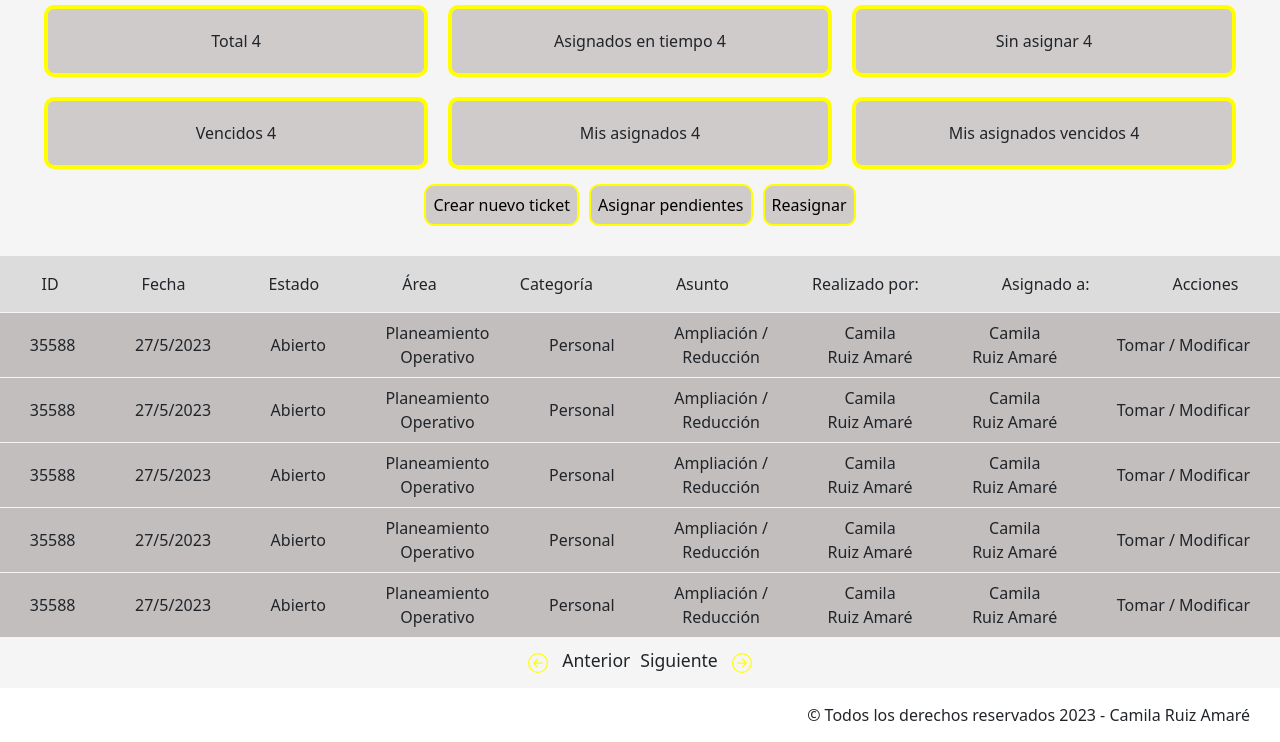
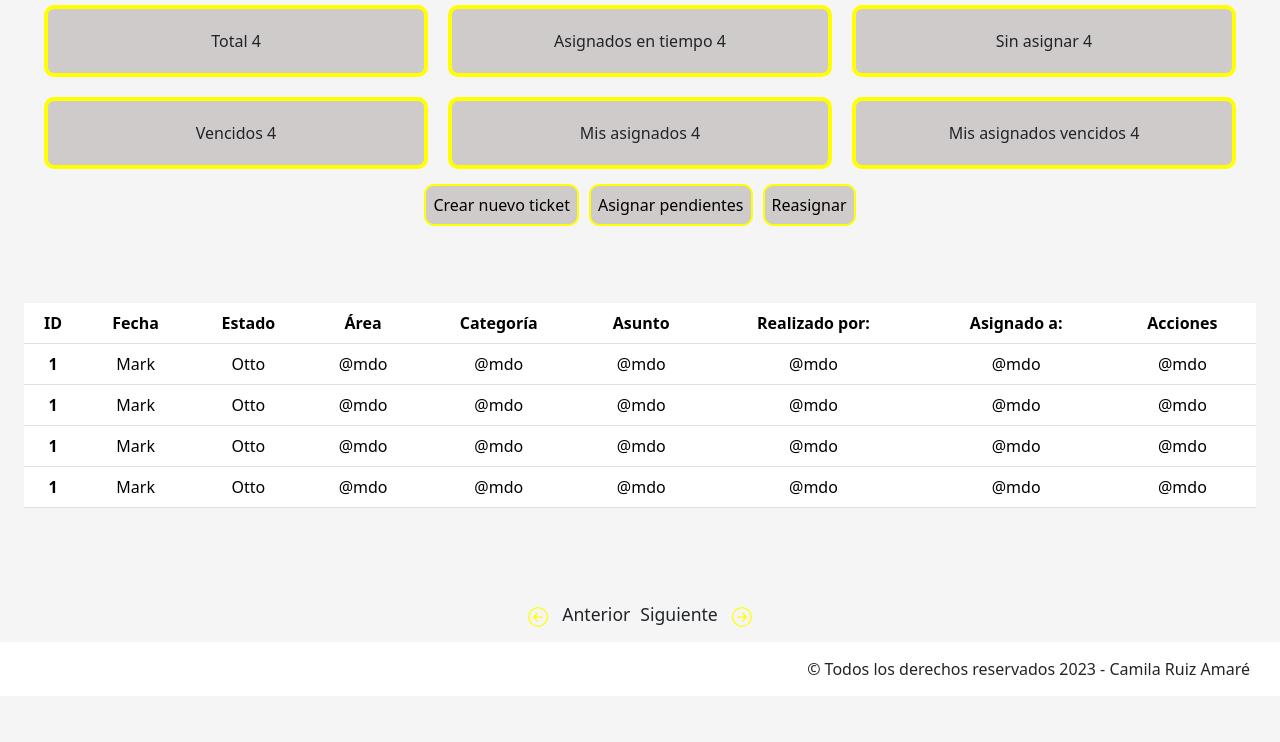
Before and after one commit to CamilaRuizAmare/preentrega-3-ruizamare_camila, a website: page index.html in a window 1280 px wide. Shown: the part 154-896 px from the top of the page. After the commit the page ends 850 px from the top, so only its background shows below. Drawn offline with nearby package versions, Linux system fonts and the light colour scheme.

Commit message:
se actualiza ticketera

```diff
--- a/index.html
+++ b/index.html
@@ -112,292 +112,67 @@
             </a>
           </button>
         </div>
-        <section>
-          <div class="d-flex order-ticket py-3 text-center">
-            <div>
-            <span>
-              ID
-            </span>
-            </div>
-            <div>
-              <span>
-                Fecha
-              </span>
-            </div>
-            <div>
-              <span>
-                Estado
-              </span>
-            </div>
-            <div>
-              <span>
-                Área
-              </span>
-            </div>
-            <div>
-              <span>
-                Categoría
-              </span>
-            </div>
-            <div>
-              <span>
-                Asunto
-              </span>
-            </div>
-            <div>
-              <span>
-                Realizado por:
-              </span>
-            </div>
-            <div>
-              <span>
-                Asignado a:
-              </span>
-            </div>
-            <div>
-              <span>
-                Acciones
-              </span>
-            </div>
-          </div>
-          <div class="d-flex order-ticket2 py-2 text-center">
-            <div>
-              <span>
-                35588
-              </span>
-            </div>
-            <div>
-              <span>
-                27/5/2023
-              </span>
-            </div>
-            <div>
-              <span>
-                Abierto
-              </span>
-            </div>
-            <div>
-              <span>
-                Planeamiento <br> Operativo
-              </span>
-            </div>
-            <div>
-              <span>
-                Personal
-              </span>
-            </div>
-            <div>
-              <span>
-                Ampliación / <br> Reducción
-              </span>
-            </div>
-            <div>
-              <span>
-                Camila <br> Ruiz Amaré
-              </span>
-            </div>
-            <div>
-              <span>
-                Camila <br> Ruiz Amaré
-              </span>
-            </div>
-            <div>
-              <span>
-                Tomar / Modificar
-              </span>
-            </div>
-          </div>
-          <div class="d-flex order-ticket2 py-2 text-center">
-            <div>
-              <span>
-                35588
-              </span>
-            </div>
-            <div>
-              <span>
-                27/5/2023
-              </span>
-            </div>
-            <div>
-              <span>
-                Abierto
-              </span>
-            </div>
-            <div>
-              <span>
-                Planeamiento <br> Operativo
-              </span>
-            </div>
-            <div>
-              <span>
-                Personal
-              </span>
-            </div>
-            <div>
-              <span>
-                Ampliación / <br> Reducción
-              </span>
-            </div>
-            <div>
-              <span>
-                Camila <br> Ruiz Amaré
-              </span>
-            </div>
-            <div>
-              <span>
-                Camila <br> Ruiz Amaré
-              </span>
-            </div>
-            <div>
-              <span>
-                Tomar / Modificar
-              </span>
-            </div>
-          </div>
-          <div class="d-flex order-ticket2 py-2 text-center">
-            <div>
-              <span>
-                35588
-              </span>
-            </div>
-            <div>
-              <span>
-                27/5/2023
-              </span>
-            </div>
-            <div>
-              <span>
-                Abierto
-              </span>
-            </div>
-            <div>
-              <span>
-                Planeamiento <br> Operativo
-              </span>
-            </div>
-            <div>
-              <span>
-                Personal
-              </span>
-            </div>
-            <div>
-              <span>
-                Ampliación / <br> Reducción
-              </span>
-            </div>
-            <div>
-              <span>
-                Camila <br> Ruiz Amaré
-              </span>
-            </div>
-            <div>
-              <span>
-                Camila <br> Ruiz Amaré
-              </span>
-            </div>
-            <div>
-              <span>
-                Tomar / Modificar
-              </span>
-            </div>
-          </div>
-          <div class="d-flex order-ticket2 py-2 text-center">
-            <div>
-              <span>
-                35588
-              </span>
-            </div>
-            <div>
-              <span>
-                27/5/2023
-              </span>
-            </div>
-            <div>
-              <span>
-                Abierto
-              </span>
-            </div>
-            <div>
-              <span>
-                Planeamiento <br> Operativo
-              </span>
-            </div>
-            <div>
-              <span>
-                Personal
-              </span>
-            </div>
-            <div>
-              <span>
-                Ampliación / <br> Reducción
-              </span>
-            </div>
-            <div>
-              <span>
-                Camila <br> Ruiz Amaré
-              </span>
-            </div>
-            <div>
-              <span>
-                Camila <br> Ruiz Amaré
-              </span>
-            </div>
-            <div>
-              <span>
-                Tomar / Modificar
-              </span>
-            </div>
-          </div>
-          <div class="d-flex order-ticket2 py-2 text-center">
-            <div>
-              <span>
-                35588
-              </span>
-            </div>
-            <div>
-              <span>
-                27/5/2023
-              </span>
-            </div>
-            <div>
-              <span>
-                Abierto
-              </span>
-            </div>
-            <div>
-              <span>
-                Planeamiento <br> Operativo
-              </span>
-            </div>
-            <div>
-              <span>
-                Personal
-              </span>
-            </div>
-            <div>
-              <span>
-                Ampliación / <br> Reducción
-              </span>
-            </div>
-            <div>
-              <span>
-                Camila <br> Ruiz Amaré
-              </span>
-            </div>
-            <div>
-              <span>
-                Camila <br> Ruiz Amaré
-              </span>
-            </div>
-            <div>
-              <span>
-                Tomar / Modificar
-              </span>
-            </div>
-          </div>
+        <section class="my-5 p-4 text-center">
+          <table class="table">
+            <thead>
+              <tr class="order-ticket">
+                <th scope="col">ID</th>
+                <th scope="col">Fecha</th>
+                <th scope="col">Estado</th>
+                <th scope="col">Área</th>
+                <th scope="col">Categoría</th>
+                <th scope="col">Asunto</th>
+                <th scope="col">Realizado por:</th>
+                <th scope="col">Asignado a:</th>
+                <th scope="col">Acciones</th>
+              </tr>
+            </thead>
+            <tbody>
+              <tr class="order-ticket2">
+                <th>1</th>
+                <td>Mark</td>
+                <td>Otto</td>
+                <td>@mdo</td>
+                <td>@mdo</td>
+                <td>@mdo</td>
+                <td>@mdo</td>
+                <td>@mdo</td>
+                <td>@mdo</td>
+              </tr>
+              <tr class="order-ticket2">
+                <th>1</th>
+                <td>Mark</td>
+                <td>Otto</td>
+                <td>@mdo</td>
+                <td>@mdo</td>
+                <td>@mdo</td>
+                <td>@mdo</td>
+                <td>@mdo</td>
+                <td>@mdo</td>
+              </tr><tr class="order-ticket2">
+                <th>1</th>
+                <td>Mark</td>
+                <td>Otto</td>
+                <td>@mdo</td>
+                <td>@mdo</td>
+                <td>@mdo</td>
+                <td>@mdo</td>
+                <td>@mdo</td>
+                <td>@mdo</td>
+              </tr><tr class="order-ticket2">
+                <th>1</th>
+                <td>Mark</td>
+                <td>Otto</td>
+                <td>@mdo</td>
+                <td>@mdo</td>
+                <td>@mdo</td>
+                <td>@mdo</td>
+                <td>@mdo</td>
+                <td>@mdo</td>
+              </tr>
+            </tbody>
+          </table>
         </section>
-
-
         <section class="d-flex pages">
           <div>
             <svg xmlns="http://www.w3.org/2000/svg" fill="currentColor" class="bi bi-arrow-left-circle" viewBox="0 0 16 16">
--- a/scss/_commons.scss
+++ b/scss/_commons.scss
@@ -27,9 +27,6 @@ nav{
     border-radius: 10px;
 }
 .order-ticket{
-    display: flex;
-    justify-content: space-around;
-    margin: 25px auto 0 auto;
     background-color: gainsboro;
     div{
         span{
```
Also changed, not shown: style/main.css.
